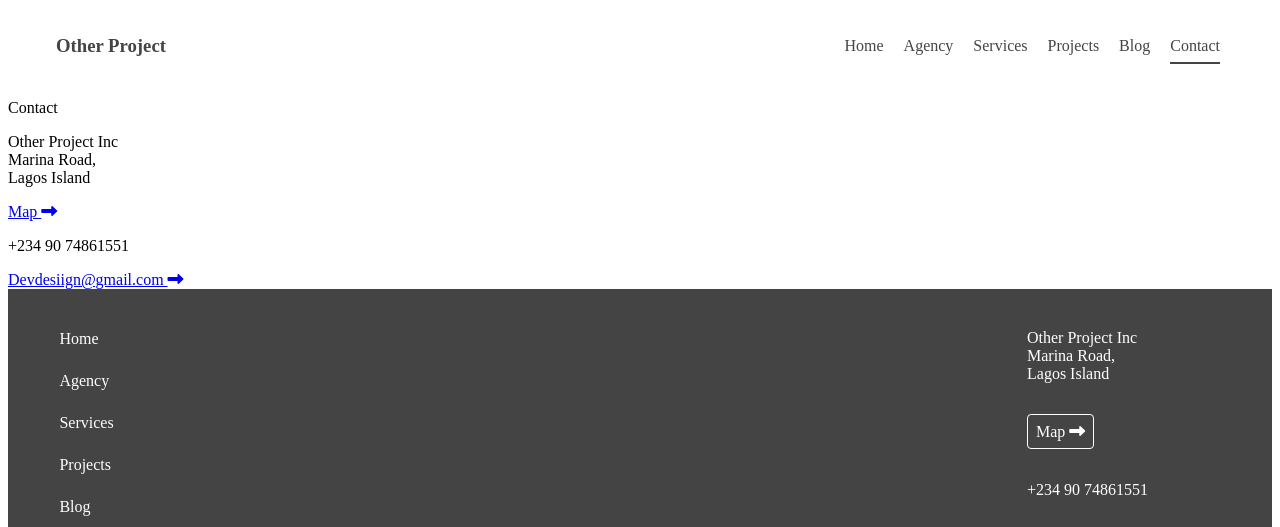
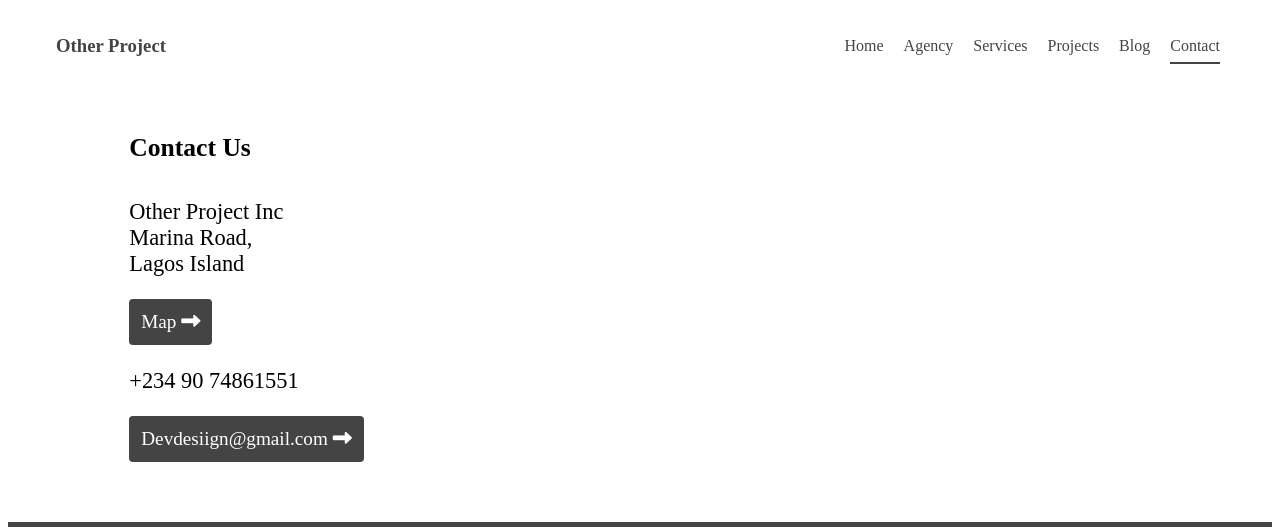
Before and after one commit to Devdesiign/Other-project, a plain HTML site: page contact.html in a window 1280 px wide. Shown: the top 527 px of the page. Drawn offline with Linux system fonts and the light colour scheme.

Commit message:
contact done

```diff
--- a/contact.html
+++ b/contact.html
@@ -6,6 +6,7 @@
     <meta name="viewport" content="width=device-width, initial-scale=1.0" />
     <title>Contact Us - Other Project</title>
     <link rel="stylesheet" href="css/navbar.css" type="text/css">
+    <link rel="stylesheet" href="css/contact.css" type="text/css">
     <link rel="stylesheet" href="css/footer.css" type="text/css" />
     <script
       src="https://kit.fontawesome.com/0bc1b0186a.js"
@@ -45,7 +46,7 @@
       </div>
     </header>
     <section class="contact-holder">
-      <p class="main-text">Contact</p>
+      <p class="main-text">Contact Us</p>
       <p class="sub-text address">
         Other Project Inc<br />
         Marina Road, <br />
--- /dev/null
+++ b/css/contact.css
@@ -0,0 +1,53 @@
+.contact-holder {
+    padding: 24px;
+    margin: auto auto 36px;
+}
+
+.contact-holder .main-text {
+    margin-left: 0px;
+    font-size: 1.4em;
+    margin-bottom: 36px;
+    font-weight: bold;
+}
+
+.contact-holder .sub-text {
+    font-size: 1.2em;
+}
+
+.contact-holder a {
+    background-color: #444;
+    padding: 12px;
+    color: #fff;
+    text-decoration: none;
+    border-radius: 4px;
+    -webkit-border-radius: 4px;
+    -moz-border-radius: 4px;
+    -ms-border-radius: 4px;
+    -o-border-radius: 4px;
+    display: inline-block;
+    margin-left: 0px;
+}
+
+.contact-holder a:hover {
+    opacity: .7;
+}
+
+/*** Media Queries ***/
+
+@media (min-width: 769px) {
+    .contact-holder .main-text {
+        margin-left: 8%;
+        font-size: 1.6em;
+    }
+
+    .contact-holder .sub-text {
+        font-size: 1.4em;
+        margin-left: 8%;
+    }
+
+    .contact-holder a {
+        margin-left: 8%;
+        font-size: 1.2em;
+    }
+
+}
```
